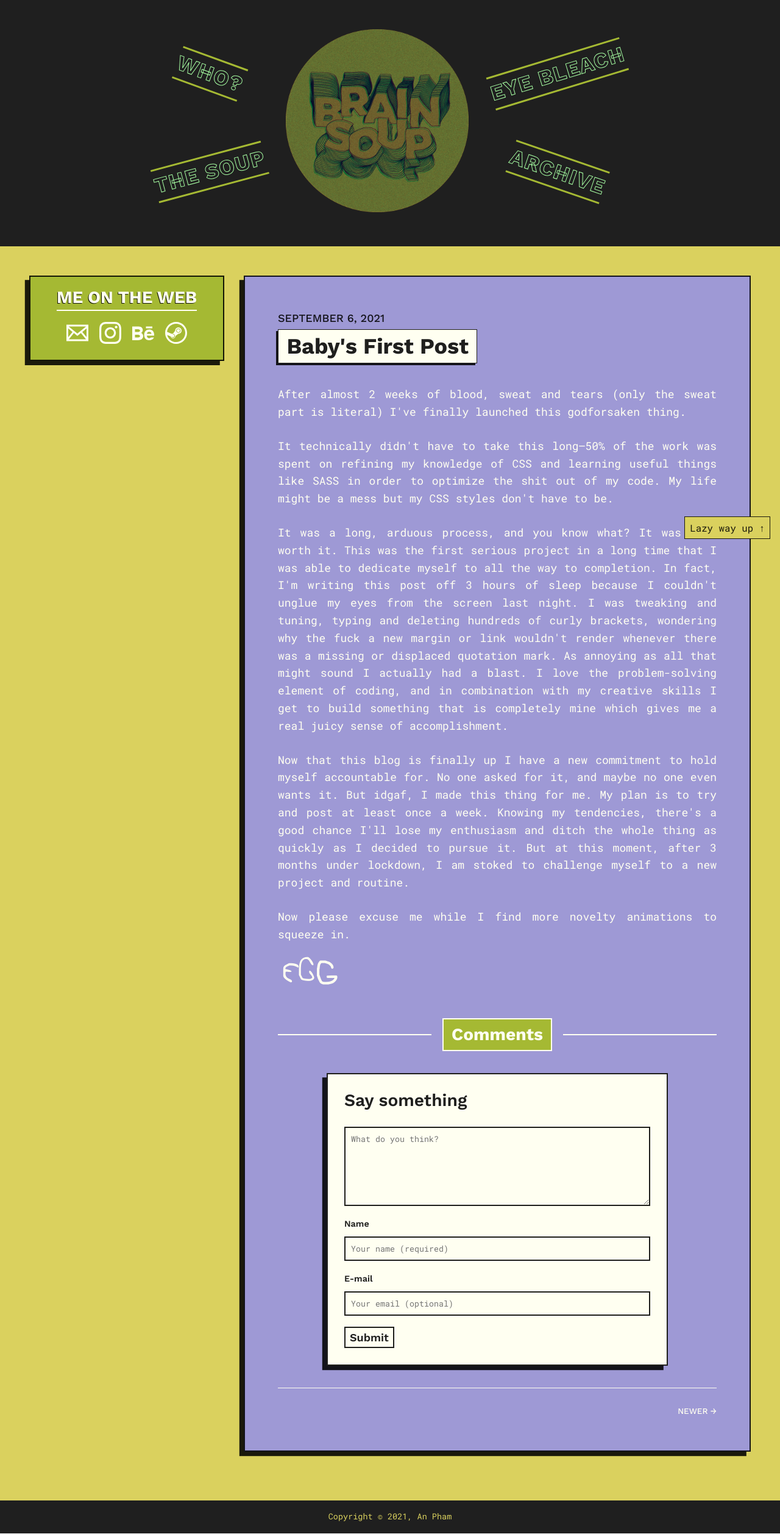
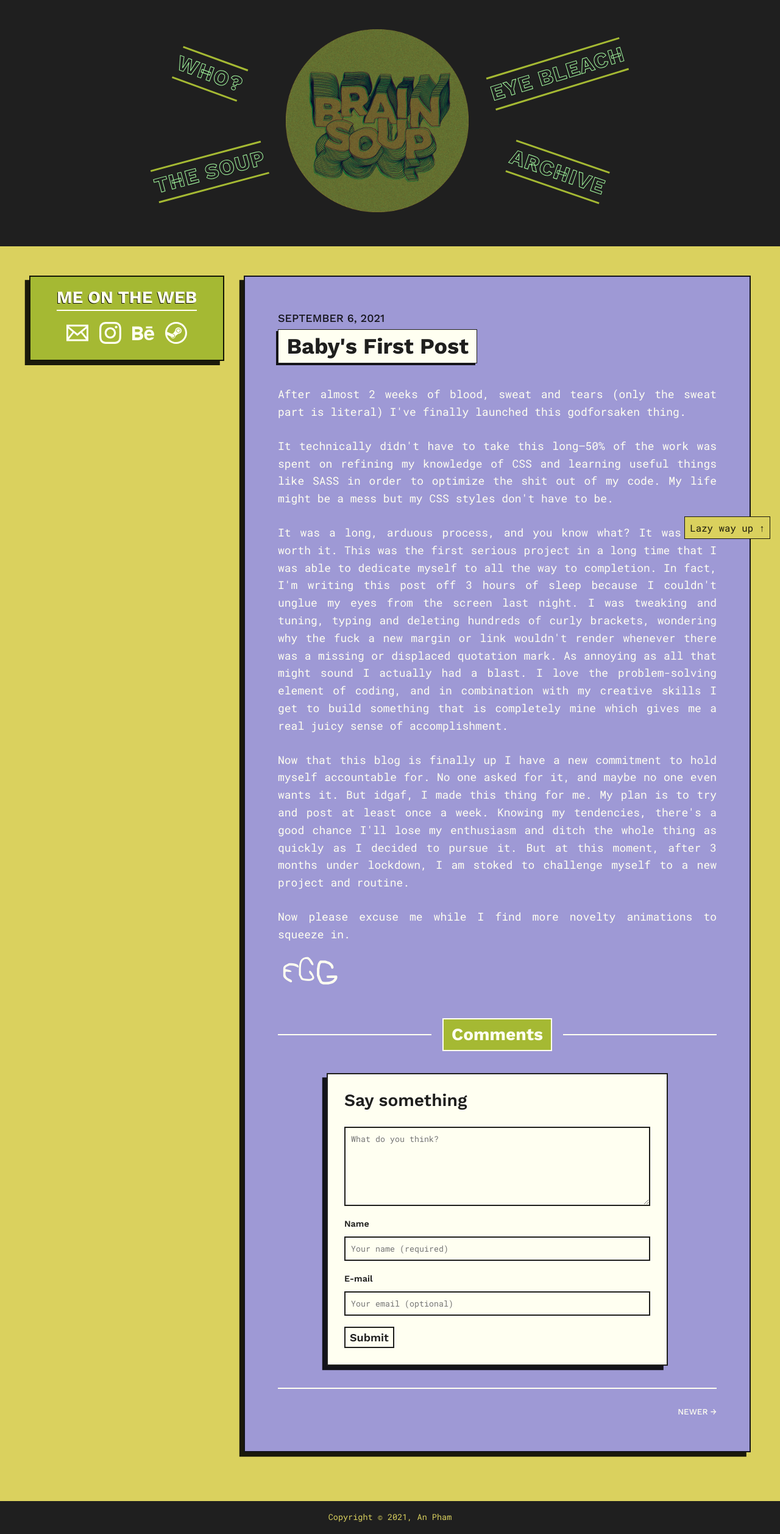
Before and after one commit to eggsrepos/brainsoup, a Jekyll site: the page built from _posts/2021-09-06-first-post.md, in a window 1280 px wide. Shown: the whole page at 61% size. Built offline with Jekyll 4.4.1, drawn with Linux system fonts in a browser that asks for light colours; nearby versions of some CDN libraries.

Commit message:
fixed again

```diff
--- a/css/main.css
+++ b/css/main.css
@@ -979,7 +979,7 @@
 
 .content-wrap--blog-page {
   padding-bottom: var(--space-l);
-  border-bottom: 1px solid #fffff1;
+  border-bottom: 2px solid #fffff1;
 }
 
 .content-body > * + * {
--- a/sass/_components.scss
+++ b/sass/_components.scss
@@ -448,7 +448,7 @@
 
 .content-wrap--blog-page {
   padding-bottom: var(--space-l);
-  border-bottom: 1px solid $lightcolor;
+  border-bottom: 2px solid $lightcolor;
 }
 
 .content-body {
```
